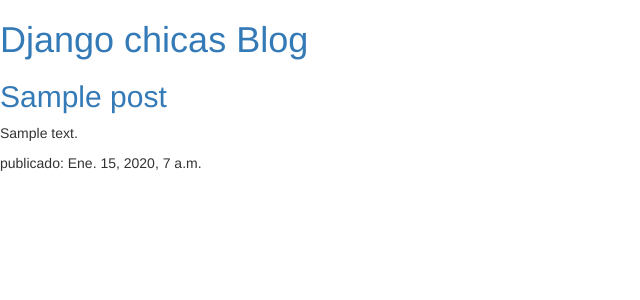
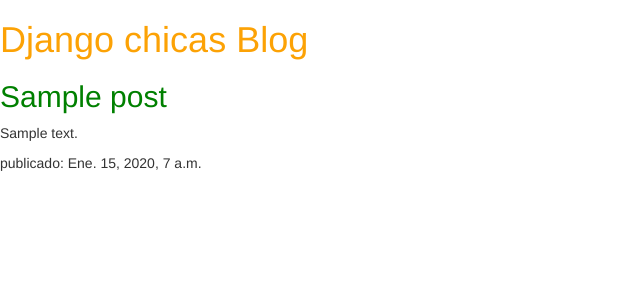
Before and after one commit to scouduresmpf/my-first-blog, a Django app: template blog/templates/blog/post_list.html in a window 1280 px wide. Shown: the top 300 px of the page, without its empty margins (0-640 px from the left). Run offline with Django 3.2, Linux system fonts and the light colour scheme; the template is opened without the code that fills it: values that come from a table or form of the project are taken from there, others are empty; tables that the repository leaves empty hold one stand-in row (values such as "Sample post"); some libraries are stand-ins or nearby versions.

Commit message:
agrego archivo css.

```diff
--- /dev/null
+++ b/blog/static/css/blog.css
@@ -0,0 +1,7 @@
+h1 a {
+    color: #FCA205;
+}
+
+h2 a {
+    color: green;
+}
--- a/blog/templates/blog/post_list.html
+++ b/blog/templates/blog/post_list.html
@@ -1,8 +1,10 @@
+{% load static %}
 <html>
     <head>
+		<title>Django Girls blog</title>
 		<link rel="stylesheet" href="//maxcdn.bootstrapcdn.com/bootstrap/3.2.0/css/bootstrap.min.css">
 		<link rel="stylesheet" href="//maxcdn.bootstrapcdn.com/bootstrap/3.2.0/css/bootstrap-theme.min.css">
-        <title>Django Girls blog</title>
+        <link rel="stylesheet" href="{% static 'css/blog.css' %}">
     </head>
     <body>
 		<div>
```
